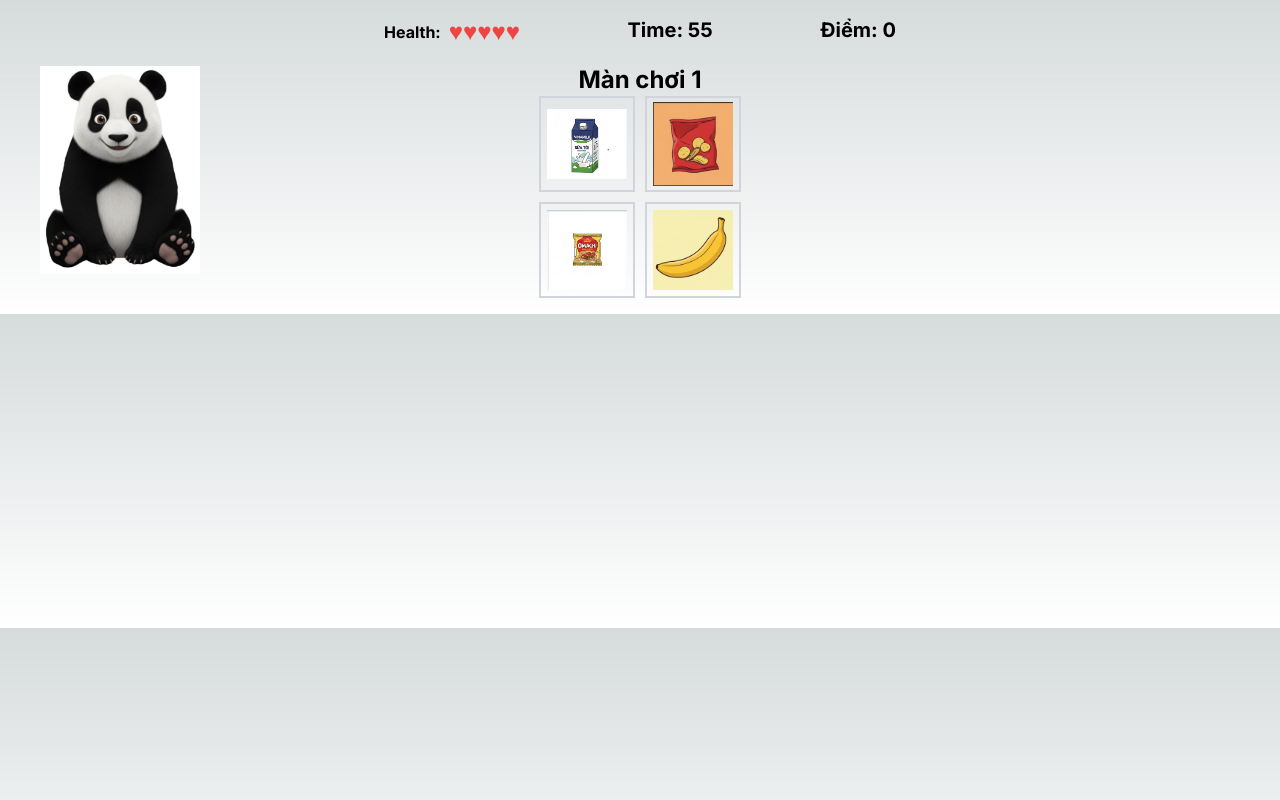
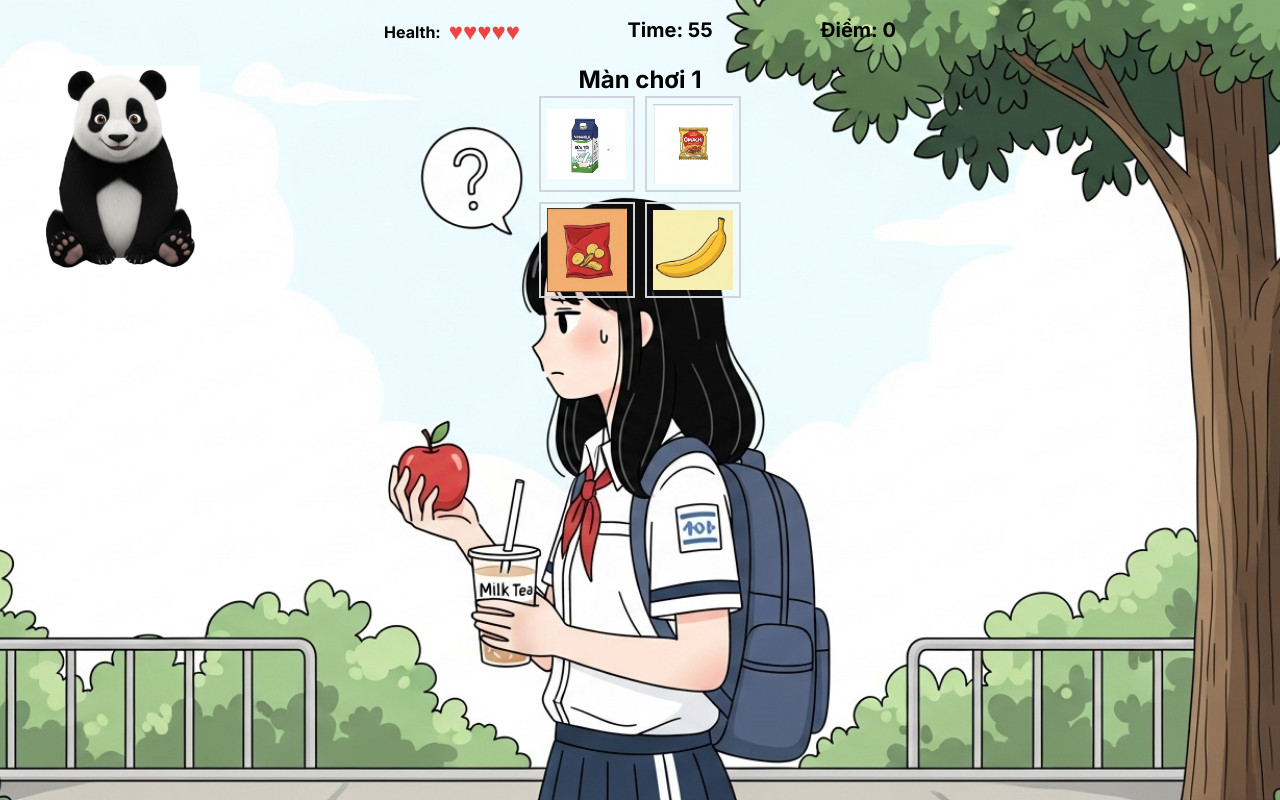
Before and after one commit to JLuckyBoyJ/AI_Thuc_chien_TADB_Chung_khao_game, a Next.js app: page /play in a window 1280 px wide. Built offline with nearby package versions, Linux system fonts and the light colour scheme.

Commit message:
add background

```diff
--- a/src/app/globals.css
+++ b/src/app/globals.css
@@ -18,12 +18,11 @@
 
 body {
   color: rgb(var(--foreground-rgb));
-  background: linear-gradient(
-      to bottom,
-      transparent,
-      rgb(var(--background-end-rgb))
-    )
-    rgb(var(--background-start-rgb));
+  background-image: url('/images/background.png');
+  background-size: cover;
+  background-position: center;
+  background-repeat: no-repeat;
+  background-attachment: fixed;
 }
 
 @layer utilities {
--- a/src/game/grid-generator.ts
+++ b/src/game/grid-generator.ts
@@ -14,16 +14,21 @@ function shuffle<T>(array: T[]): T[] {
   return array;
 }
 
-export function generateGridItems(level: Level, goodFoodImages: string[], badFoodImages: string[]): FoodItem[] {
+export function generateGridItems(level: Level, goodFoodImages: string[], badFoodImages:string[]): FoodItem[] {
   let idCounter = 0;
   const gridSize = level.gridSize.rows * level.gridSize.cols;
 
   // Number of unsafe items scales with the level
   let unsafeCount = Math.min(badFoodImages.length, level.level + 1);
 
-  // Ensure there's at least one safe item if we have safe images and the grid would otherwise be full
-  if (gridSize > 0 && goodFoodImages.length > 0 && unsafeCount >= gridSize) {
-    unsafeCount = gridSize - 1;
+  // Ensure there is at least one unsafe item, if possible.
+  if (badFoodImages.length > 0) {
+    unsafeCount = Math.max(1, unsafeCount);
+  }
+
+  // Ensure we don't overflow the grid
+  if (unsafeCount > gridSize) {
+    unsafeCount = gridSize;
   }
 
   const safeCount = gridSize - unsafeCount;
@@ -46,6 +51,5 @@ export function generateGridItems(level: Level, goodFoodImages: string[], badFoo
 
   const gridItems = [...unsafeItems, ...safeItems];
 
-  // Return without shuffling, so the grid is stable
-  return gridItems;
+  return shuffle(gridItems);
 }
```
Also changed, not shown: public/images/background.png (added).
